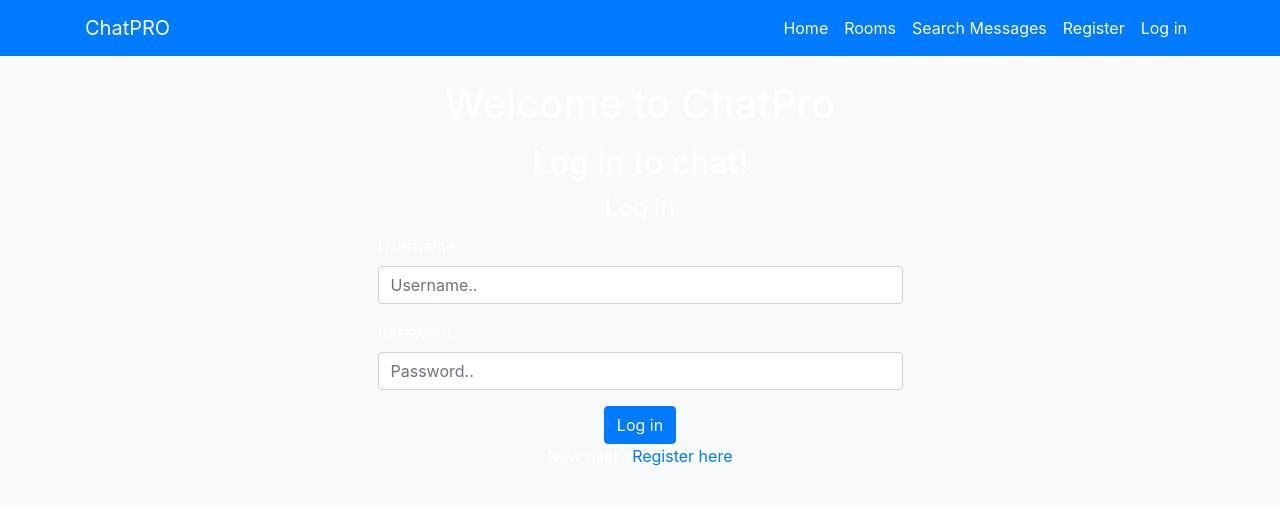
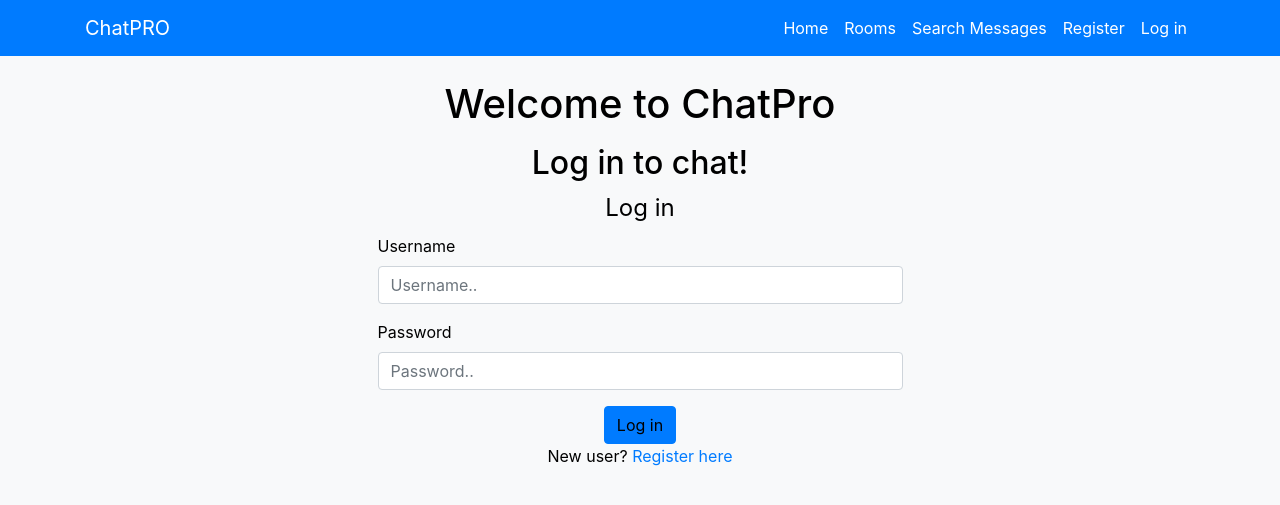
Before and after one commit to snehagaddam22345/Chatbot-for-Usability, a Flask app: page / in a window 1280 px wide. Shown: the top 505 px of the page. Run offline with Flask 3, Linux system fonts and the light colour scheme; some libraries are stand-ins or nearby versions.

Commit message:
fix contrast errors

```diff
--- a/templates/index.html
+++ b/templates/index.html
@@ -4,7 +4,7 @@
 {% block header %}
 <body style="background-image: url('static/1.jpeg'); background-size: cover;"></body>
 <div class="container text-center">
-    <h1 style="color: #ffffff;">Welcome to ChatPro</h1>
+    <h1 style="color: black;">Welcome to ChatPro</h1>
     <p>{{ message }}</p>
 </div>
 {% endblock %}
@@ -14,7 +14,7 @@
     {% if session.username %}
     <div class="row">
         <div class="col-md-12 text-center">
-            <h4 style="color: #ffffff;">You are logged in as {{ session.username }}</h4>
+            <h4 style="color: black;">You are logged in as {{ session.username }}</h4>
             <p>To chat, go to <a href="/subjects" class="btn btn-success">Enter Rooms</a></p>
             <p>or</p>
             <a href="/logout" class="btn btn-primary">Log out</a>
@@ -23,22 +23,22 @@
     {% else %}
     <div class="row">
         <div class="col-md-6 offset-md-3">
-            <h2 class="text-center" style="color: #ffffff;">Log in to chat!</h2>
+            <h2 class="text-center" style="color: black;">Log in to chat!</h2>
             <form action="/login" method="POST">
                 <fieldset>
-                    <legend class="text-center" style="color: #ffffff;">Log in</legend>
+                    <legend class="text-center" style="color: black;">Log in</legend>
                     <div class="form-group text-white">
-                        <label for="username" style="color: #ffffff;">Username</label>
+                        <label for="username" style="color: black;">Username</label>
                         <input type="text" class="form-control" id="username" name="username" placeholder="Username.." maxlength="20" autocomplete="off" required>
                     </div>
                     <div class="form-group text-white">
-                        <label for="password" style="color: #ffffff;">Password</label>
+                        <label for="password" style="color: black;">Password</label>
                         <input type="password" class="form-control" id="password" name="password" placeholder="Password.." maxlength="30" required>
                     </div>
                     <div class="text-center">
-                        <button type="submit" class="btn btn-primary" style="color: #ffffff;">Log in</button>
+                        <button type="submit" class="btn btn-primary" style="color: black;">Log in</button>
                     </div>
-                    <p class="text-center" style="color: #ffffff;">New user? <a href="/register">Register here</a></p>
+                    <p class="text-center" style="color: black;">New user? <a href="/register">Register here</a></p>
                 </fieldset>
             </form>
         </div>
```
